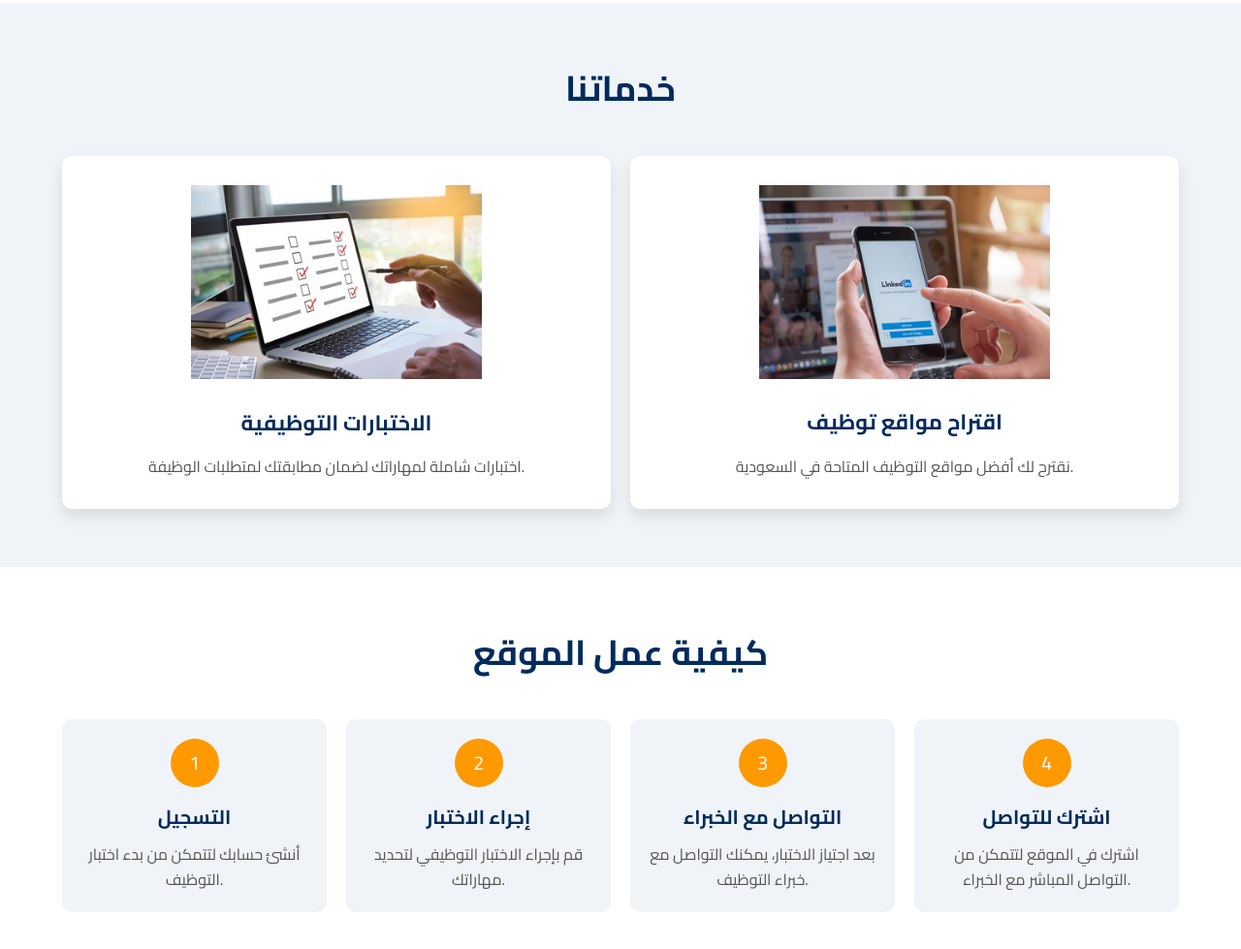
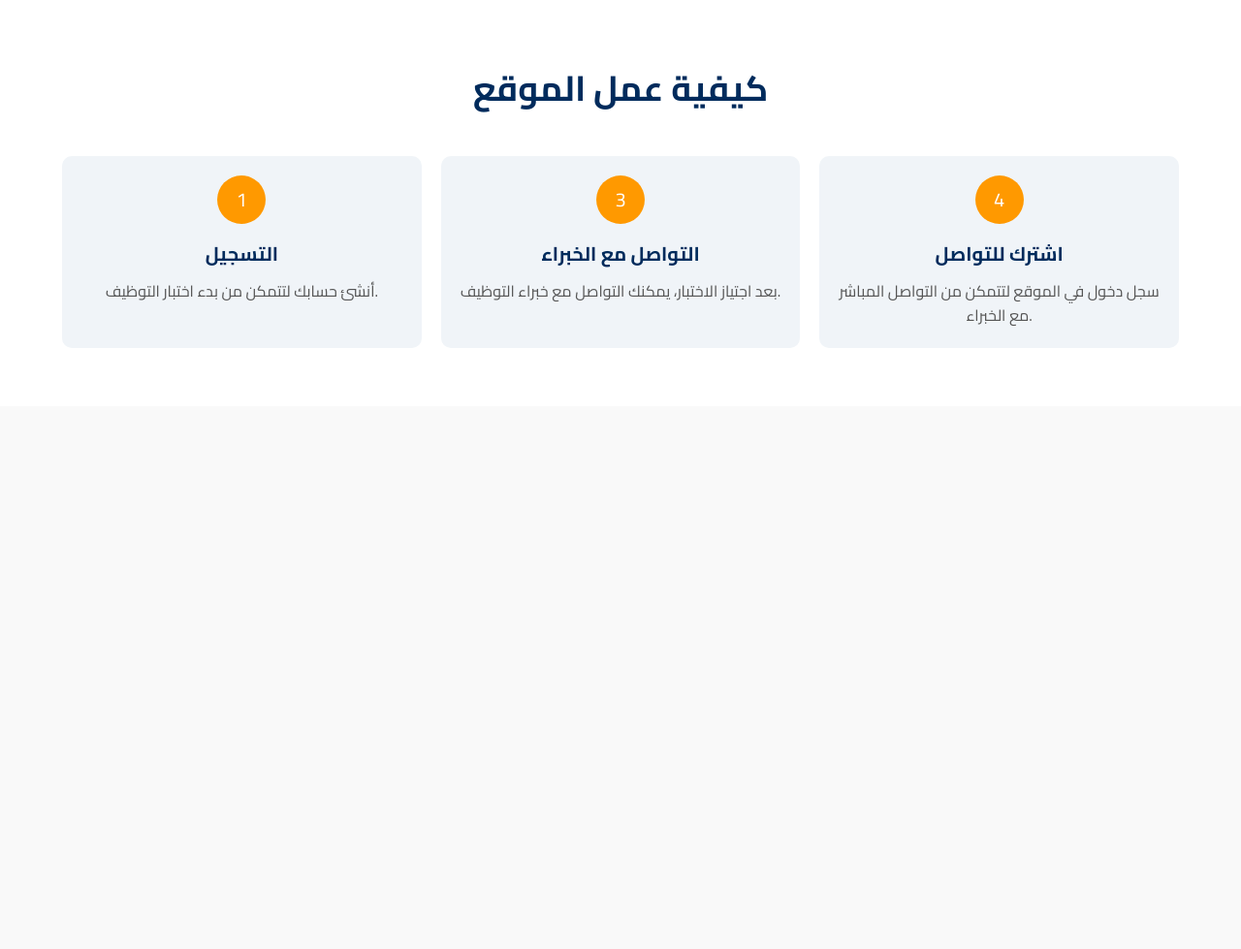
Before and after one commit to Salmarxa9/waefny, a plain HTML site: page index.html in a window 1280 px wide. Shown: the part 1053-2032 px from the top of the page at 97% size. After the commit the page ends 1472 px from the top, so only its background shows below. Drawn offline with Linux system fonts and the light colour scheme.

Commit message:
Update index.html

```diff
--- a/index.html
+++ b/index.html
@@ -126,25 +126,7 @@
         </div>
     </section>
 
-    <!-- Services Section -->
-    <section class="services">
-        <div class="container">
-            <h2 class="section-title">خدماتنا</h2>
-            <div class="services-grid">
-                <div class="service-item">
-                    <img src="service1.png" alt="الاختبارات التوظيفية" style="width: 300px; height: auto;">
-                    <h4>الاختبارات التوظيفية</h4>
-                    <p>اختبارات شاملة لمهاراتك لضمان مطابقتك لمتطلبات الوظيفة.</p>
-                </div>
 
-                <div class="service-item">
-                    <img src="service3.png" alt="اقتراح مواقع توظيف" style="width: 300px; height: auto;">
-                    <h4>اقتراح مواقع توظيف</h4>
-                    <p>نقترح لك أفضل مواقع التوظيف المتاحة في السعودية.</p>
-                </div>
-            </div>
-        </div>
-    </section>
 
     <!-- Process Section -->
     <section class="process">
@@ -156,11 +138,7 @@
                     <h4>التسجيل</h4>
                     <p>أنشئ حسابك لتتمكن من بدء اختبار التوظيف.</p>
                 </div>
-                <div class="step">
-                    <div class="step-number">2</div>
-                    <h4>إجراء الاختبار</h4>
-                    <p>قم بإجراء الاختبار التوظيفي لتحديد مهاراتك.</p>
-                </div>
+
                 <div class="step">
                     <div class="step-number">3</div>
                     <h4>التواصل مع الخبراء</h4>
@@ -169,7 +147,7 @@
                 <div class="step">
                     <div class="step-number">4</div>
                     <h4>اشترك للتواصل</h4>
-                    <p>اشترك في الموقع لتتمكن من التواصل المباشر مع الخبراء.</p>
+                    <p>سجل دخول في الموقع لتتمكن من التواصل المباشر مع الخبراء.</p>
                 </div>
             </div>
         </div>
```
